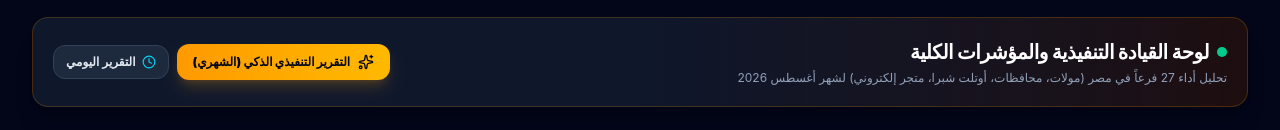
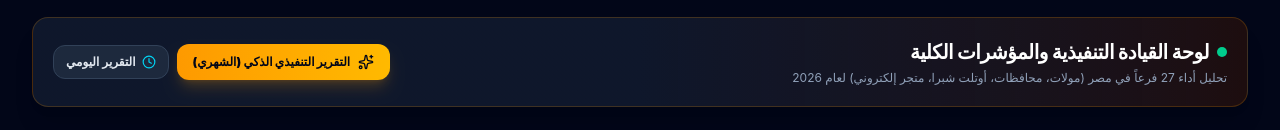
Before and after one commit to gsd-me/Virtual-retail-manager, a React (Vite) app: page / in a window 1280 px wide. Shown: the part 183-313 px from the top of the page. Built offline with nearby package versions, Linux system fonts and the light colour scheme.

Commit message:
fix(review): generalize season dates, update production bundle, and verify type safety

```diff
--- a/src/views/AIAdvisorChat.tsx
+++ b/src/views/AIAdvisorChat.tsx
@@ -44,7 +44,7 @@ export const AIAdvisorChat: React.FC<AIAdvisorChatProps> = ({
       sender: 'assistant',
       text: lang === 'ar'
         ? `أهلاً بك. أنا "المستشار الذكي لقطاع التجزئة" (Retail Command Center AI Advisor).
-أنا متصل مباشرة بالبيانات المجمعة المعتمدة للـ 27 فرعاً لشهر أغسطس 2026.
+أنا متصل مباشرة بالبيانات المجمعة المعتمدة للـ 27 فرعاً لعام 2026.
 
 تطبيقاً لمعايير الشفافية الكاملة، سأوضح لك في كل إجابة الأرقام الدقيقة، جداول المقارنة، والمعادلات الحسابية التي بنيت عليها النتيجة حتى تتخذ قراراتك بثقة تامة.
 
--- a/src/views/ExecutiveOverview.tsx
+++ b/src/views/ExecutiveOverview.tsx
@@ -169,8 +169,8 @@ export const ExecutiveOverview: React.FC<ExecutiveOverviewProps> = ({
           </div>
           <p className="text-xs text-slate-400 mt-1">
             {lang === 'ar'
-              ? 'تحليل أداء 27 فرعاً في مصر (مولات، محافظات، أوتلت شبرا، متجر إلكتروني) لشهر أغسطس 2026'
-              : 'Performance analytics for 27 retail outlets across Egypt (August 2026)'}
+              ? 'تحليل أداء 27 فرعاً في مصر (مولات، محافظات، أوتلت شبرا، متجر إلكتروني) لعام 2026'
+              : 'Performance analytics for 27 retail outlets across Egypt (2026 Season)'}
           </p>
         </div>
 
```
Also changed, not shown: 5 other files (tests, documents, lock files or other folders).
